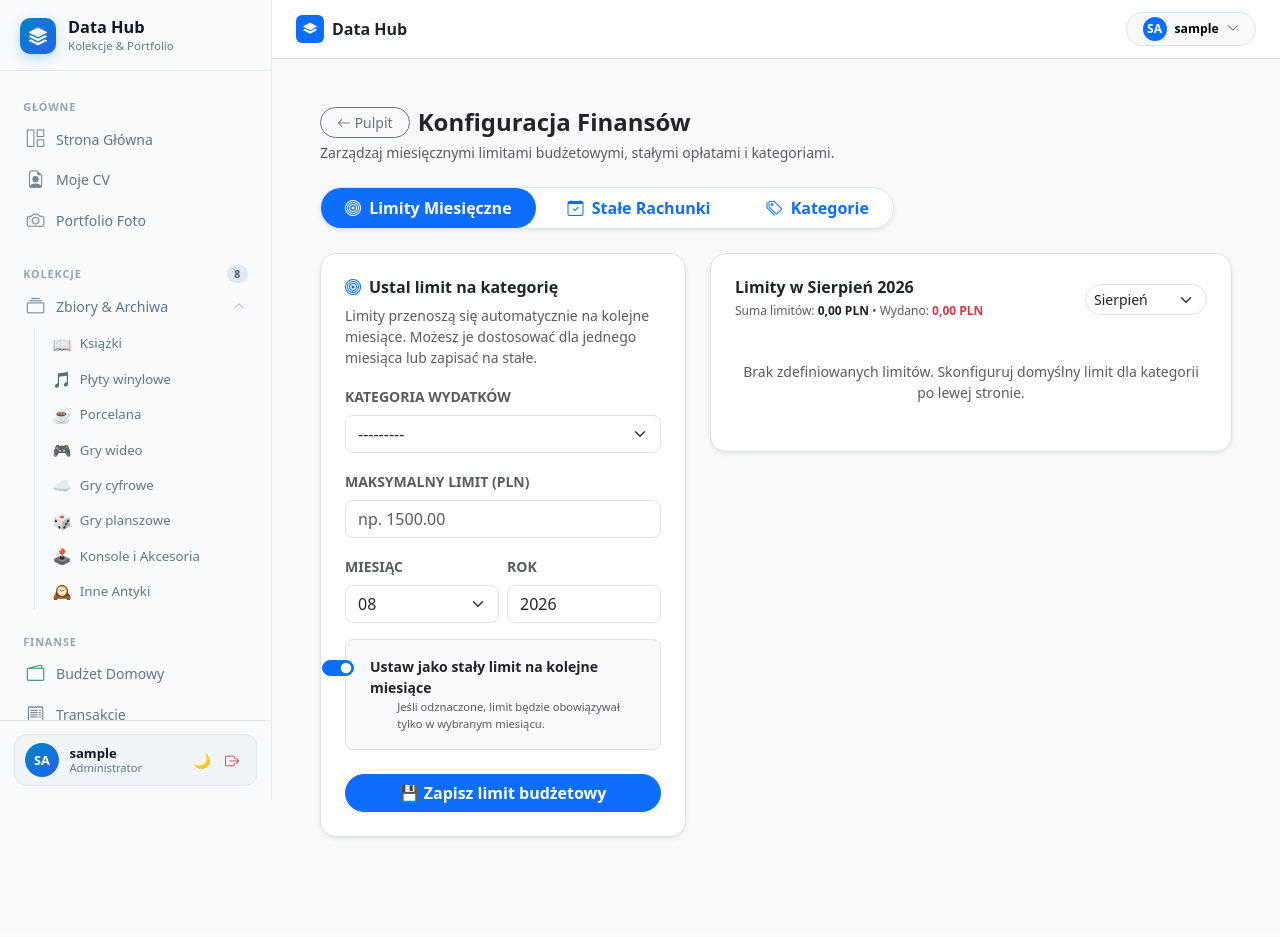
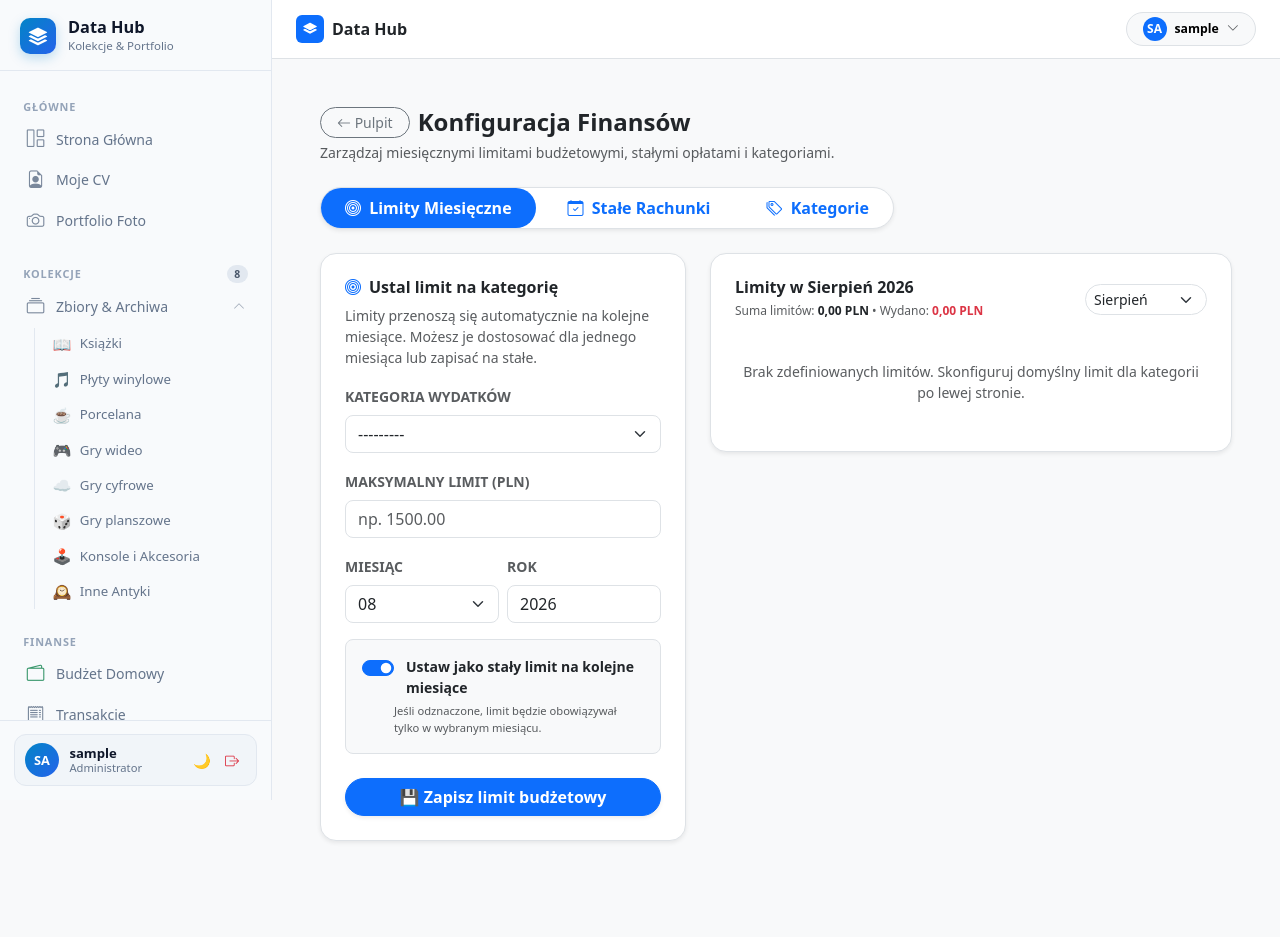
Before and after one commit to kjakubk/library_app, a Django app: page /budzet/ustawienia/ in a window 1280 px wide. Before the commit the page ends 839 px from the top, so only its background shows below. Run offline with Django 5.2, Linux system fonts and the light colour scheme; the visitor is signed in with stand-in values (Sample User, id 1); data comes from the database, SQL or seed files in the repository; data that the repository does not hold is empty.

Commit message:
style: poprawiono pozycjonowanie suwaka przelacznika w ramce limitow i oplat stalych

```diff
--- a/budget/templates/budget/budget_settings.html
+++ b/budget/templates/budget/budget_settings.html
@@ -73,12 +73,16 @@
                                     {{ budget_form.year }}
                                 </div>
                             </div>
-                            <div class="form-check form-switch mb-4 p-3 bg-body-tertiary rounded-3 border">
+                            <div class="p-3 bg-body-tertiary rounded-3 border mb-4">
+                                <div class="form-check form-switch mb-1">
                                     {{ budget_form.apply_to_all_future }}
-                                <label class="form-check-label small fw-semibold text-body ms-2" for="{{ budget_form.apply_to_all_future.id_for_label }}">
+                                    <label class="form-check-label small fw-semibold text-body ms-1" for="{{ budget_form.apply_to_all_future.id_for_label }}">
                                         Ustaw jako stały limit na kolejne miesiące
                                     </label>
-                                <div class="text-muted" style="font-size: 0.70rem; margin-left: 2.2rem;">Jeśli odznaczone, limit będzie obowiązywał tylko w wybranym miesiącu.</div>
+                                </div>
+                                <div class="text-muted small ps-4 ms-2" style="font-size: 0.70rem;">
+                                    Jeśli odznaczone, limit będzie obowiązywał tylko w wybranym miesiącu.
+                                </div>
                             </div>
 
                             <button type="submit" class="btn btn-primary rounded-pill px-4 w-100 fw-semibold shadow-sm">
@@ -224,11 +228,13 @@
                                 {{ recurring_form.notes }}
                             </div>
 
-                            <div class="form-check form-switch mb-3">
+                            <div class="p-3 bg-body-tertiary rounded-3 border mb-4">
+                                <div class="form-check form-switch mb-0">
                                     {{ recurring_form.is_paid_this_month }}
-                                <label class="form-check-label small fw-semibold text-body ms-2" for="{{ recurring_form.is_paid_this_month.id_for_label }}">
+                                    <label class="form-check-label small fw-semibold text-body ms-1" for="{{ recurring_form.is_paid_this_month.id_for_label }}">
                                         Opłacone w bieżącym miesiącu
                                     </label>
+                                </div>
                             </div>
 
                             <button type="submit" class="btn btn-warning rounded-pill px-4 w-100 fw-semibold shadow-sm text-dark">
```
Lines whose indentation alone changed are shown as unchanged.
